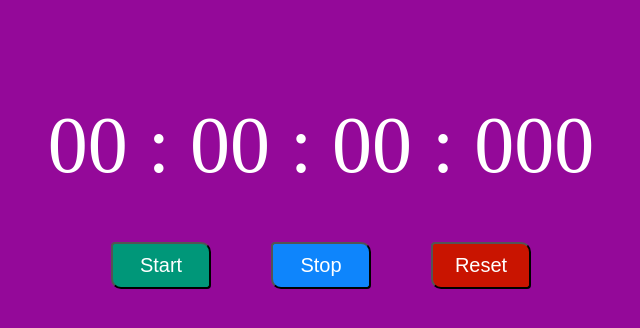
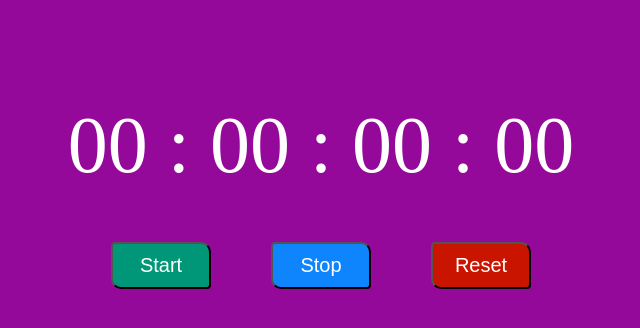
Before and after one commit to zahraabs/exercise-4, a plain HTML site: page index.html in a window 1280 px wide. Both pictures are taken after a click on the button "Reset". Shown: the whole page, without its empty margins (319-959 px from the left). Drawn offline with Linux system fonts and the light colour scheme.

Commit message:
some changes added

```diff
--- a/index.html
+++ b/index.html
@@ -9,7 +9,7 @@
   <body>
     <div class="time">
       <div class="show">
-        00 : 00 : 00 : 000
+        00 : 00 : 00 : 00
       </div>
       <div class="buttons">
       <button>Start</button>
--- a/js/app.js
+++ b/js/app.js
@@ -34,7 +34,7 @@ stop.addEventListener("click", function () {
 reset.addEventListener("click", function () {
   isShowed = false;
   clearInterval(int);
-  time.innerHTML = `00 : 00 : 00 : 000 `;
+  time.innerHTML = `00 : 00 : 00 : 00 `;
   timer = {
     hours: 0,
     minutes: 0,
```
